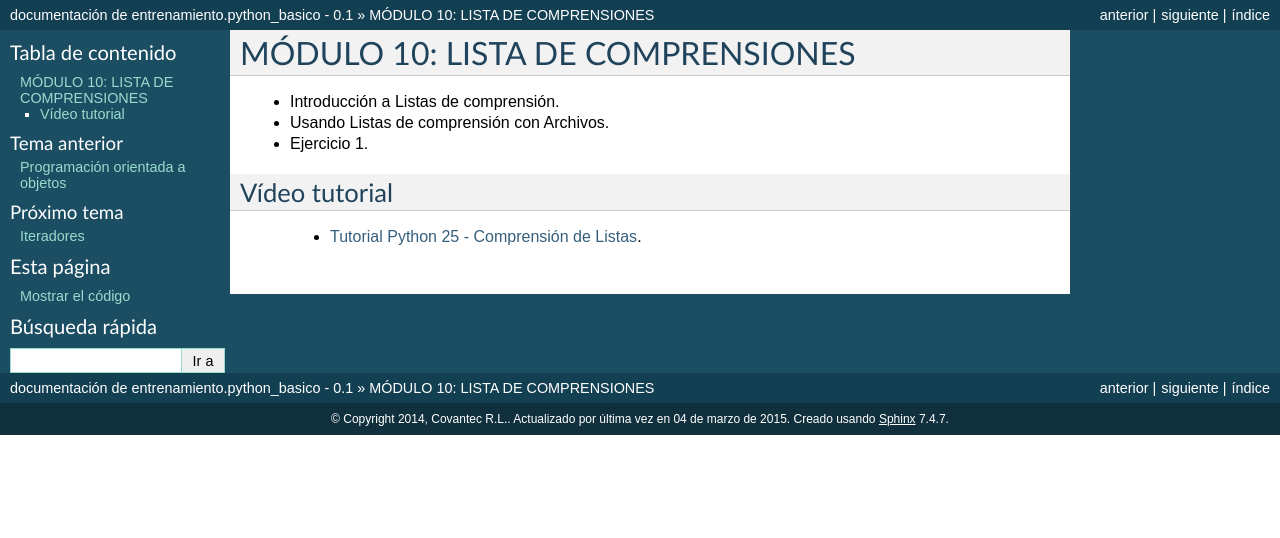
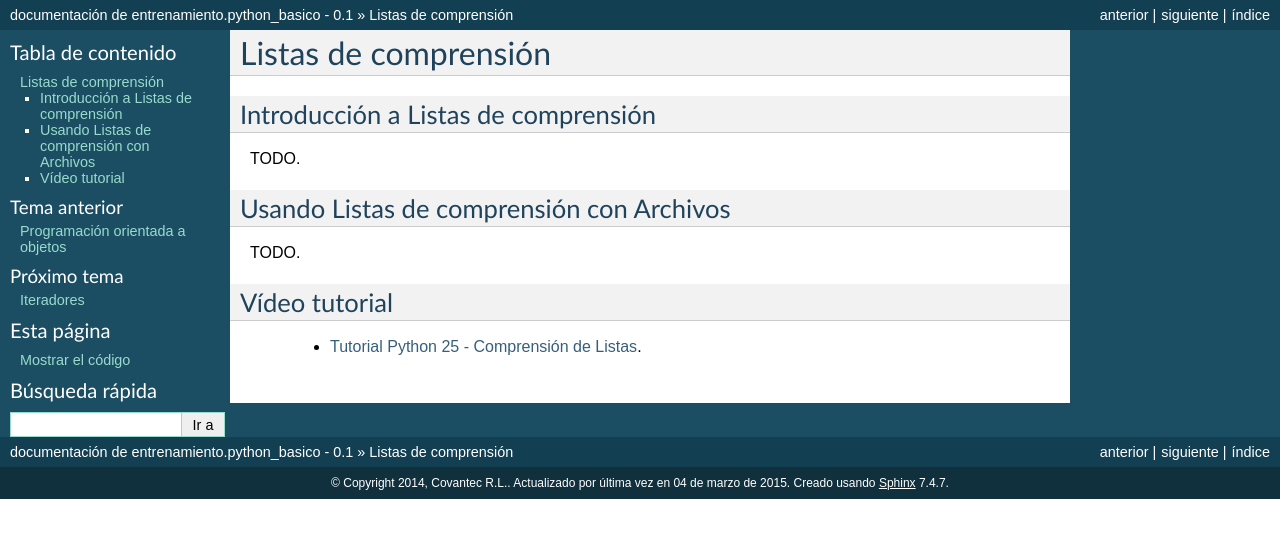
Before and after one commit to macagua/entrenamiento.python_basico, a Sphinx documentation site: the page built from manual-de-curso/source/leccion10/index.rst, in a window 1280 px wide. Shown: the top 538 px of the page. Built offline with Sphinx 7.4.7, drawn with Linux system fonts in a browser that asks for light colours.

Commit message:
Agregar nuevas mejoras a los contenidos del curso

```diff
--- a/manual-de-curso/source/leccion10/index.rst
+++ b/manual-de-curso/source/leccion10/index.rst
@@ -1,13 +1,17 @@
 .. -*- coding: utf-8 -*-
 
-MÓDULO 10: LISTA DE COMPRENSIONES
-==================================
+Listas de comprensión
+=====================
 
-- Introducción a Listas de comprensión.
+Introducción a Listas de comprensión
+-------------------------------------
 
-- Usando Listas de comprensión con Archivos.
+TODO.
 
-- Ejercicio 1.
+Usando Listas de comprensión con Archivos
+-----------------------------------------
+
+TODO.
 
 Vídeo tutorial
 --------------
--- a/manual-de-curso/source/leccion6/depuracion.rst
+++ b/manual-de-curso/source/leccion6/depuracion.rst
@@ -129,7 +129,7 @@ Ejecución paso a paso
 
 **Situación**: Crees que existe un error en un módulo pero no estás seguro donde.
 
-Por ejemplo, estamos intentado depurar :download:`wiener_filtering.py`.
+Por ejemplo, estamos intentado depurar `wiener_filtering.py <http://pybonacci.github.io/scipy-lecture-notes-ES/_downloads/wiener_filtering.py>`_.
 A pesar de que el código se ejecuta, observamos que el filtrado no se
 está haciendo correctamente.
 
@@ -214,7 +214,7 @@ estamos haciendo aritmética con enteros.
 
 .. topic:: Lanzando excepciones en errores numéricos
 
-    Cuando ejecutamos el fichero :download:`wiener_filtering.py`, se lanzarán
+    Cuando ejecutamos el fichero `wiener_filtering.py <http://pybonacci.github.io/scipy-lecture-notes-ES/_downloads/wiener_filtering.py>`_, se lanzarán
     los siguientes avisos:
 
     .. sourcecode:: ipython
```
